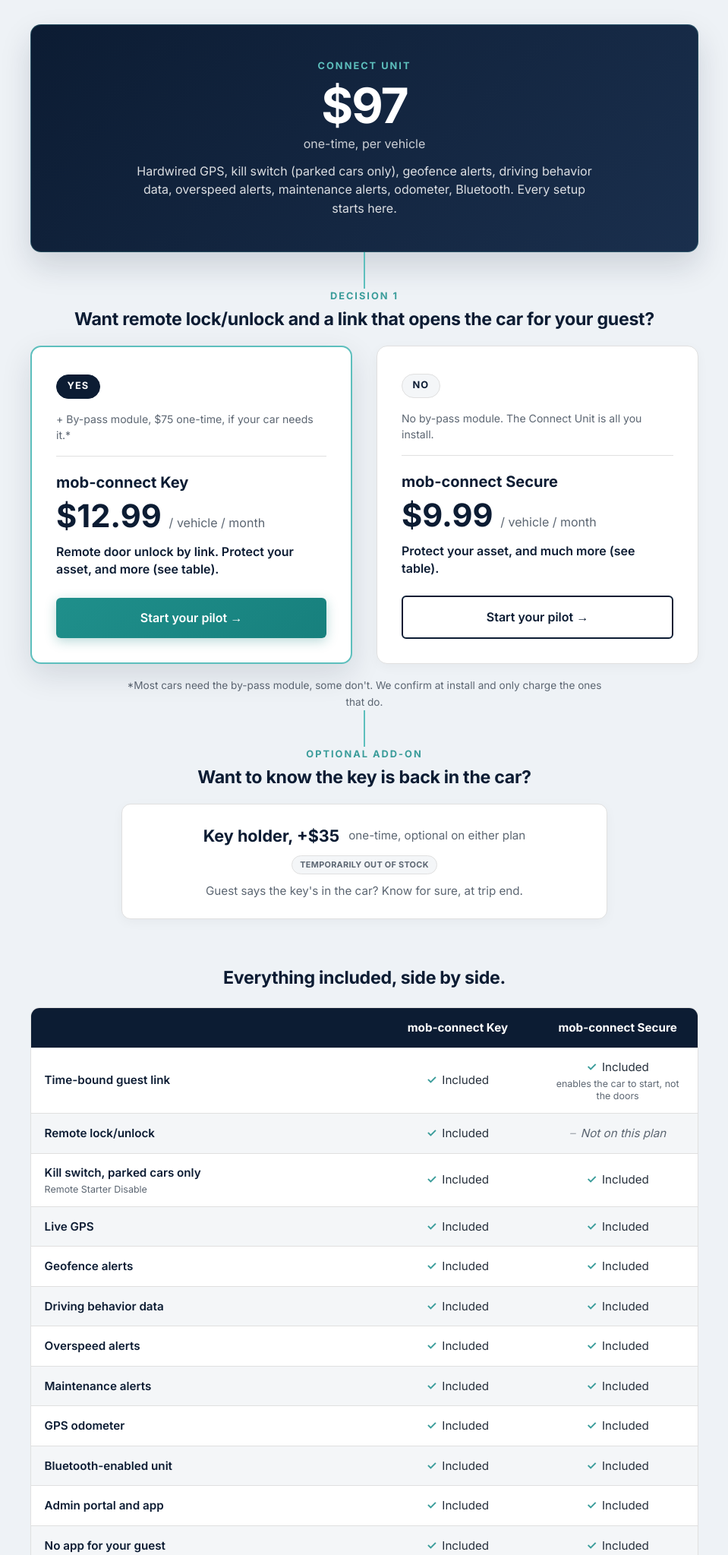
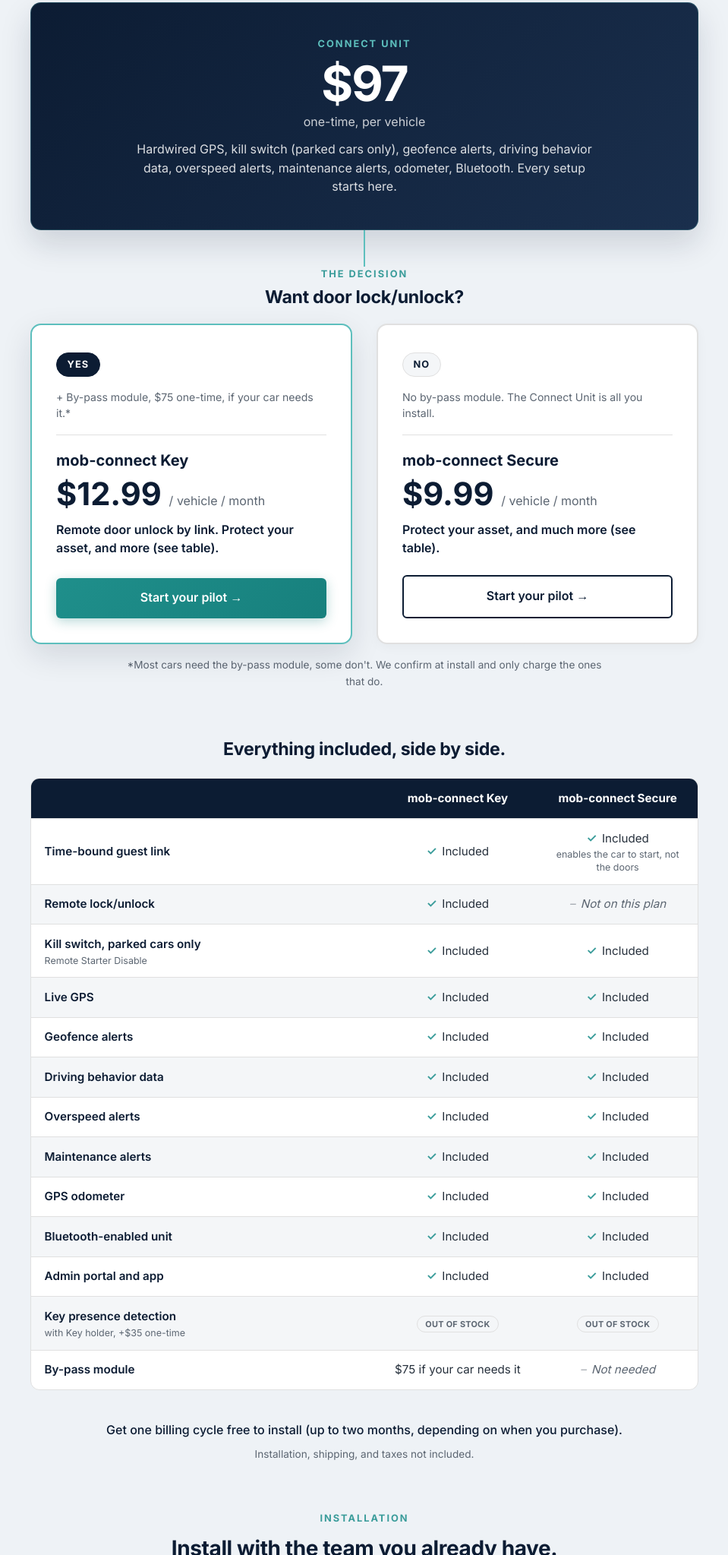
Before and after one commit to henry-wnx/mob-connect-landing, a plain HTML site: page index.html in a window 1280 px wide. Shown: the part 6228-8275 px from the top of the page at 76% size, without its empty margins (160-1119 px from the left). Drawn offline with Linux system fonts and the light colour scheme.

Commit message:
Pricing: one decision, Key holder to table only, drop guest-app row, subgrid-aligned fork (brief 5.7, 2026-11-19)
Co-Authored-By: Claude Fable 5.1 <noreply@anthropic.com>

```diff
--- a/index.html
+++ b/index.html
@@ -378,11 +378,11 @@
         <div class="container">
             <div class="section-header">
                 <p class="eyebrow">Pricing</p>
-                <h2>Simple pricing. Two decisions.</h2>
-                <p class="pricing-anchor">Every car starts with one unit. Then you choose: remote unlock or not. Key holder optional.</p>
+                <h2>Simple pricing. One decision.</h2>
+                <p class="pricing-anchor">Every car starts with one unit. Then one decision: door lock/unlock or not.</p>
             </div>
 
-            <!-- Decision path (brief §5.7 v2 / §11): Block A -> Decision 1 fork -> optional add-on -> comparison table -->
+            <!-- Decision path (brief §5.7 v2 / §11): Block A -> the fork -> comparison table -->
             <div class="pricing-path">
 
                 <!-- Block A: the start, visual anchor -->
@@ -394,8 +394,8 @@
 
                 <!-- Decision 1: the fork. Key featured (left, first on mobile), Secure right. Hardware first, then plan + monthly. -->
                 <div class="decision">
-                    <p class="eyebrow">Decision 1</p>
-                    <h3 class="decision-q">Want remote lock/unlock and a link that opens the car for your guest?</h3>
+                    <p class="eyebrow">The decision</p>
+                    <h3 class="decision-q">Want door lock/unlock?</h3>
                     <div class="fork">
                         <div class="fork-side featured">
                             <span class="fork-answer">Yes</span>
@@ -415,20 +415,6 @@
                         </div>
                     </div>
                     <p class="fork-note">*Most cars need the by-pass module, some don't. We confirm at install and only charge the ones that do.</p>
-                </div>
-
-                <!-- Optional add-on: Key holder (Key Presence), either plan -->
-                <div class="decision">
-                    <p class="eyebrow">Optional add-on</p>
-                    <h3 class="decision-q">Want to know the key is back in the car?</h3>
-                    <div class="decision-row">
-                        <div class="decision-answer">
-                            <span class="decision-price">Key holder, +$35</span>
-                            <span class="decision-unit">one-time, optional on either plan</span>
-                            <span class="oos-tag">Temporarily out of stock</span>
-                        </div>
-                        <p class="decision-note">Guest says the key's in the car? Know for sure, at trip end.</p>
-                    </div>
                 </div>
             </div>
 
@@ -500,14 +486,9 @@
                             <td data-plan="Secure"><span class="inc">Included</span></td>
                         </tr>
                         <tr>
-                            <th scope="row">No app for your guest</th>
-                            <td data-plan="Key"><span class="inc">Included</span></td>
-                            <td data-plan="Secure"><span class="inc">Included</span></td>
-                        </tr>
-                        <tr>
-                            <th scope="row">Key Presence (with Key holder, +$35)</th>
-                            <td data-plan="Key">Optional</td>
-                            <td data-plan="Secure">Optional</td>
+                            <th scope="row">Key presence detection <span class="row-sub">with Key holder, +$35 one-time</span></th>
+                            <td data-plan="Key"><span class="oos-tag">Out of stock</span></td>
+                            <td data-plan="Secure"><span class="oos-tag">Out of stock</span></td>
                         </tr>
                         <tr>
                             <th scope="row">By-pass module</th>
--- a/styles.css
+++ b/styles.css
@@ -335,10 +335,10 @@ ul { list-style: none; }
 .fork { display: grid; grid-template-columns: repeat(2, 1fr); gap: 2rem; align-items: stretch; text-align: left; }
 .fork-side {
     background: var(--white); border-radius: 14px; padding: 2.25rem 2rem 2rem; position: relative;
-    border: 1px solid var(--border-color); display: flex; flex-direction: column;
+    border: 2px solid var(--border-color); display: flex; flex-direction: column;
     box-shadow: 0 4px 15px rgba(0,0,0,0.04);
 }
-.fork-side.featured { border: 2px solid var(--teal-brand); box-shadow: 0 14px 40px rgba(12,28,51,0.12); }
+.fork-side.featured { border-color: var(--teal-brand); box-shadow: 0 14px 40px rgba(12,28,51,0.12); }
 .fork-answer {
     display: inline-block; align-self: flex-start; font-size: 0.8rem; font-weight: 700; text-transform: uppercase; letter-spacing: 1px;
     padding: 0.3rem 0.85rem; border-radius: 999px; margin-bottom: 1rem;
@@ -353,6 +353,15 @@ ul { list-style: none; }
 .price-subhead { font-size: 1rem; color: var(--navy-brand); font-weight: 600; line-height: 1.45; min-height: calc(1rem * 1.45 * 2); margin-bottom: 1.5rem; flex-grow: 1; }
 .price-btn { width: 100%; margin-top: auto; }
 .fork-note { font-size: 0.85rem; color: var(--gray-medium); text-align: center; margin: 1.1rem auto 0; max-width: 640px; }
+/* Row-level alignment across both sides: each side is a subgrid spanning the same six rows
+   (answer, hardware, plan, price, subhead, CTA), so a longer line on one side pushes the SAME row on the other. */
+@supports (grid-template-rows: subgrid) {
+    .fork-side { display: grid; grid-template-rows: subgrid; grid-row: span 6; row-gap: 0; align-content: start; }
+    .fork-answer { align-self: start; justify-self: start; }
+    .fork-hardware { min-height: 0; }
+    .price-subhead { min-height: 0; flex-grow: 0; }
+    .price-btn { margin-top: 0; align-self: end; }
+}
 
 /* ---- Comparison table (brief §5.7): parity rule, gray out what's unavailable, never omit ---- */
 .compare { max-width: 880px; margin: 4rem auto 0; }
```
